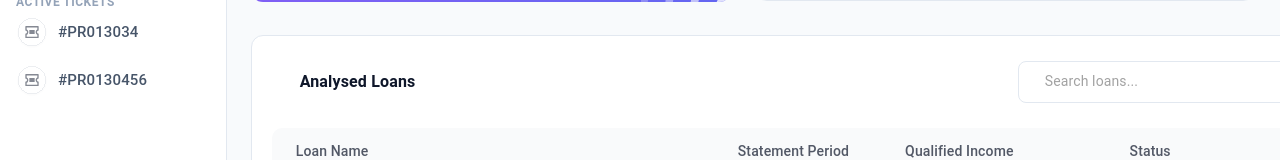
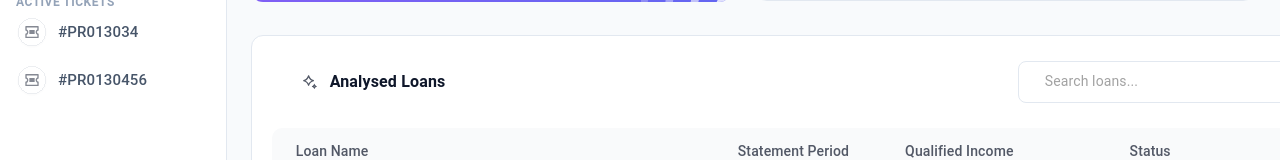
Before and after one commit to Vishnusnairr/prudent-loans, a React (Vite) app: page / in a window 1280 px wide. Shown: the part 279-439 px from the top of the page. Built offline with nearby package versions, Linux system fonts and the light colour scheme; some icons are missing.

Commit message:
`Update import statement in AnalysedLoansHeader component`

```diff
--- a/src/components/AnalysedLoansHeader.tsx
+++ b/src/components/AnalysedLoansHeader.tsx
@@ -1,4 +1,4 @@
-import { Box, Typography} from "@mui/material";
+import { Box, Typography } from "@mui/material";
 
 export const AnalysedLoansHeader = () => {
   return (
@@ -10,7 +10,13 @@ export const AnalysedLoansHeader = () => {
         justifyContent: "space-between",
       }}
     >
-      <Box sx={{ display: "flex", alignItems: "center", gap: 1 }}>
+      <Box sx={{ display: "flex", alignItems: "center", gap: "10px" }}>
+        <img
+          src="/src/assets/bard-line.svg"
+          alt="bar chart"
+          style={{ width: 20, height: 20 }}
+        />
+
         <Typography fontSize="16px" fontWeight={600} color="#0F172A">
           Analysed Loans
         </Typography>
```
Also changed, not shown: src/assets/bard-line.svg (added).
